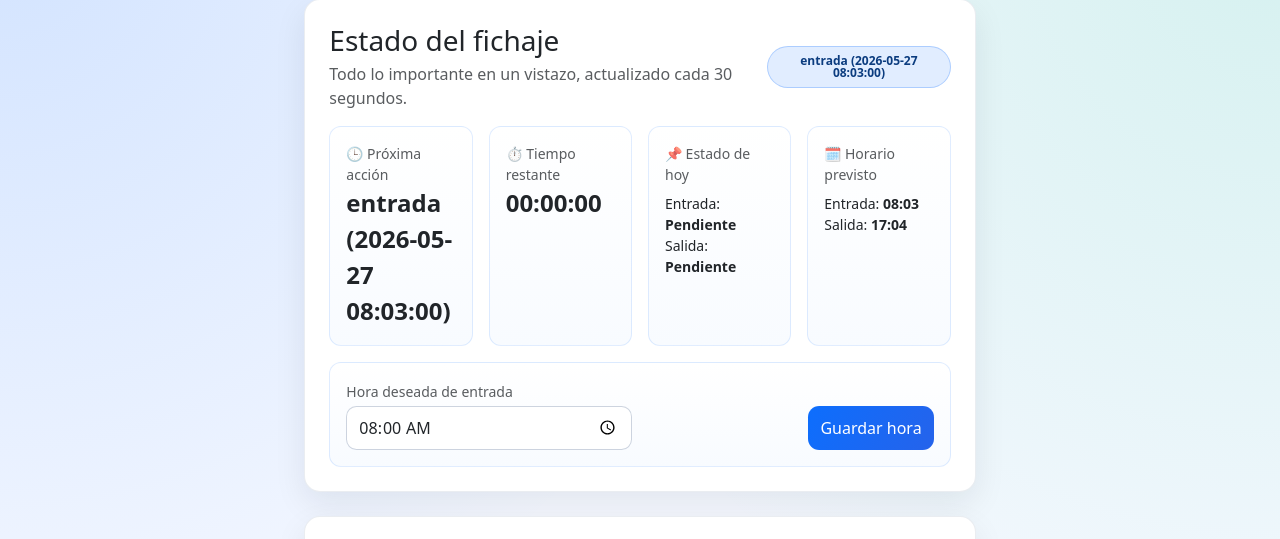
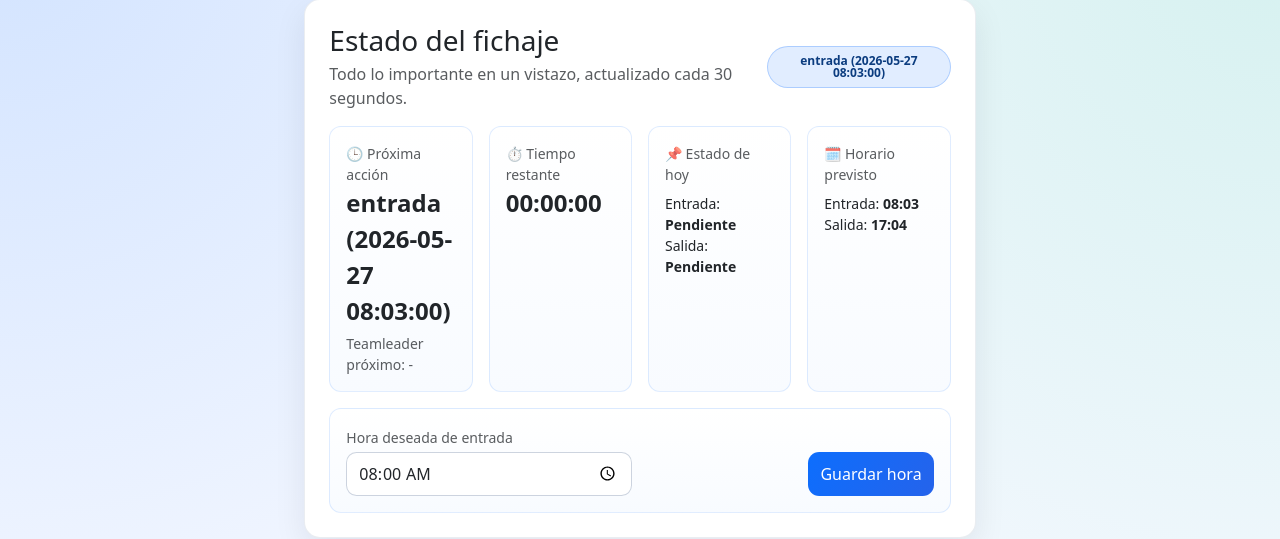
Before and after one commit to rafaeltm/bothr, a Flask app: page /dashboard in a window 1280 px wide. Shown: the part 73-612 px from the top of the page. Run offline with Flask 3, Linux system fonts and the light colour scheme; parts of the project's set-up code (start-up, migrations or seed data) failed here and were passed over.

Commit message:
Mostrar próximo Teamleader también en estado principal

```diff
--- a/dashboard/templates/index.html
+++ b/dashboard/templates/index.html
@@ -17,6 +17,7 @@
             <div class="status-box">
               <div class="text-muted small">🕒 Próxima acción</div>
               <div class="fs-4 fw-semibold" id="nextAction">-</div>
+              <div class="small text-muted mt-1" id="mainNextTeamleader">Teamleader próximo: -</div>
             </div>
           </div>
           <div class="col-lg-3 col-md-6">
@@ -192,6 +193,7 @@
     document.getElementById('teamleaderPeriodTotal').textContent = '-';
     document.getElementById('teamleaderPeriodRange').textContent = '-';
     document.getElementById('teamleaderNextEntry').textContent = '-';
+    document.getElementById('mainNextTeamleader').textContent = 'Teamleader próximo: -';
     document.getElementById('teamleaderAddEntryBtn').disabled = true;
   }
 
@@ -213,7 +215,9 @@
       document.getElementById('teamleaderPeriodTotal').textContent = formatDuration(summary.total_seconds);
       document.getElementById('teamleaderPeriodRange').textContent =
         `${summary.period_label || '-'} · ${summary.from || '-'} → ${summary.to || '-'}`;
-      document.getElementById('teamleaderNextEntry').textContent = formatTeamleaderNextEntry(summary.next_entry_preview);
+      const nextEntryLabel = formatTeamleaderNextEntry(summary.next_entry_preview);
+      document.getElementById('teamleaderNextEntry').textContent = nextEntryLabel;
+      document.getElementById('mainNextTeamleader').textContent = `Teamleader próximo: ${nextEntryLabel}`;
     } catch (error) {
       setTeamleaderUnavailable('No disponible');
       if (showErrorToast) {
```
